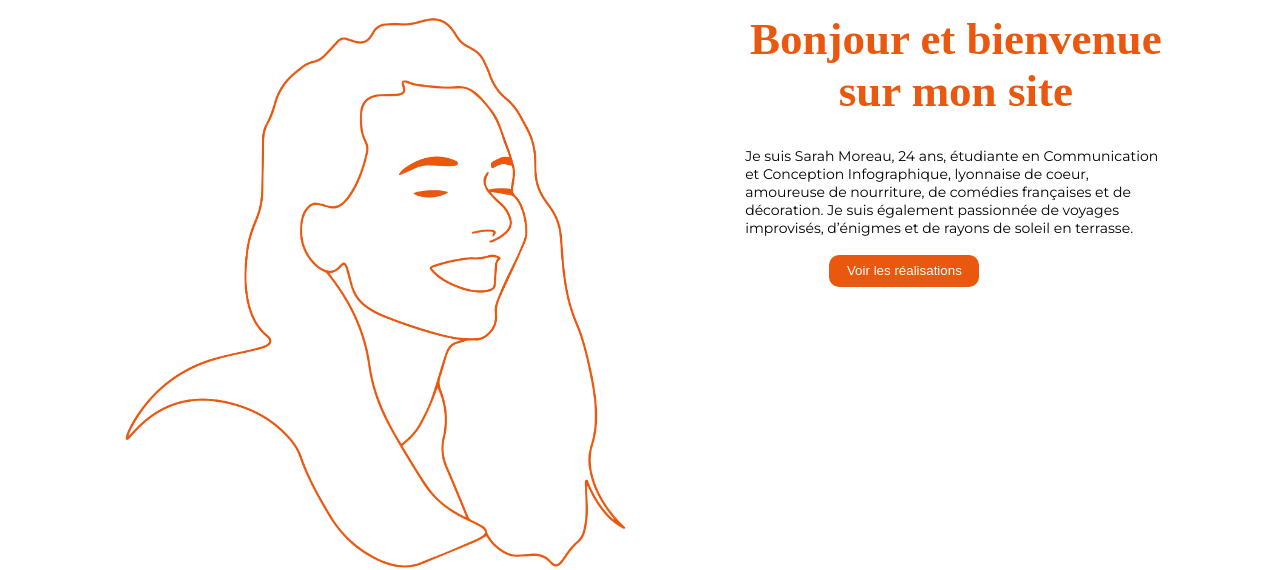
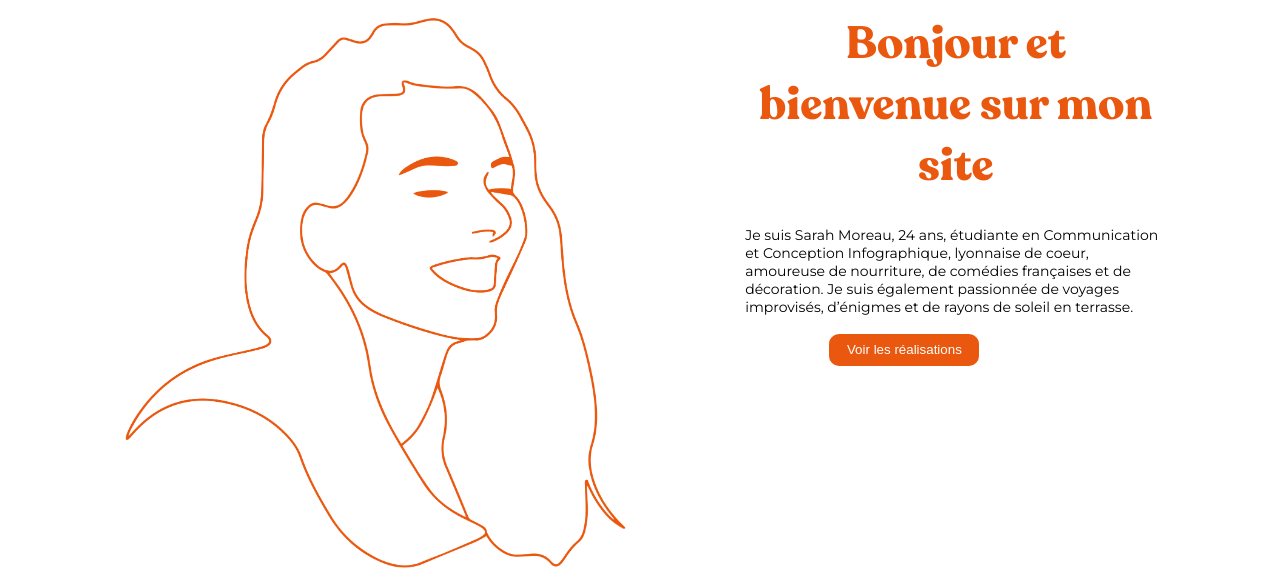
Before and after one commit to moreau-sarah/moreau-sarah.github.io, a plain HTML site: page index.html in a window 1280 px wide. Shown: the part 170-740 px from the top of the page. Drawn offline with Linux system fonts and the light colour scheme.

Commit message:
Update style.css

```diff
--- a/style.css
+++ b/style.css
@@ -92,7 +92,7 @@ h1 {
   text-align: center;
   color: rgb(234,87,14);
   position: relative;
-  font-family: Recoleta;
+  font-family: Recoleta Bold;
   font-size: 45px;
 }
 
```
